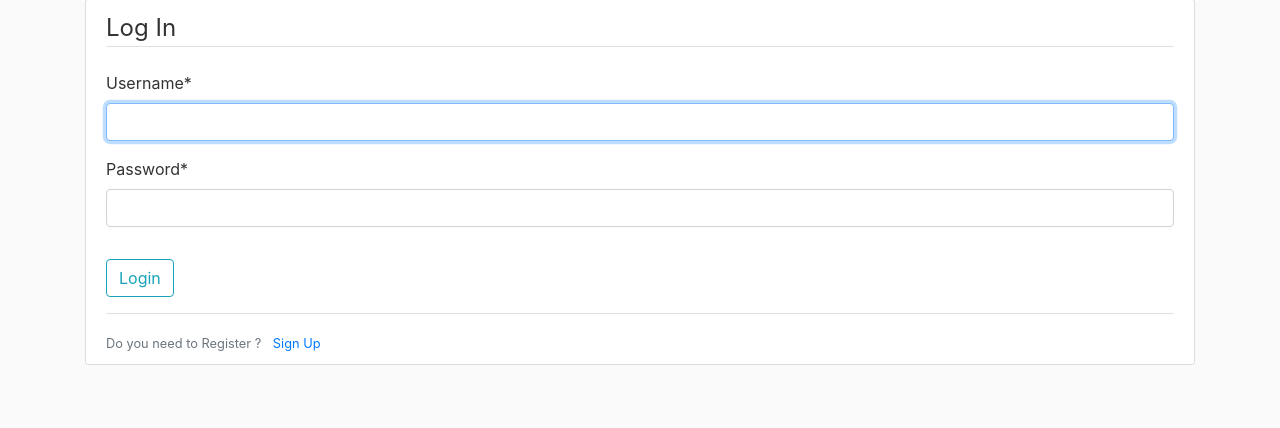
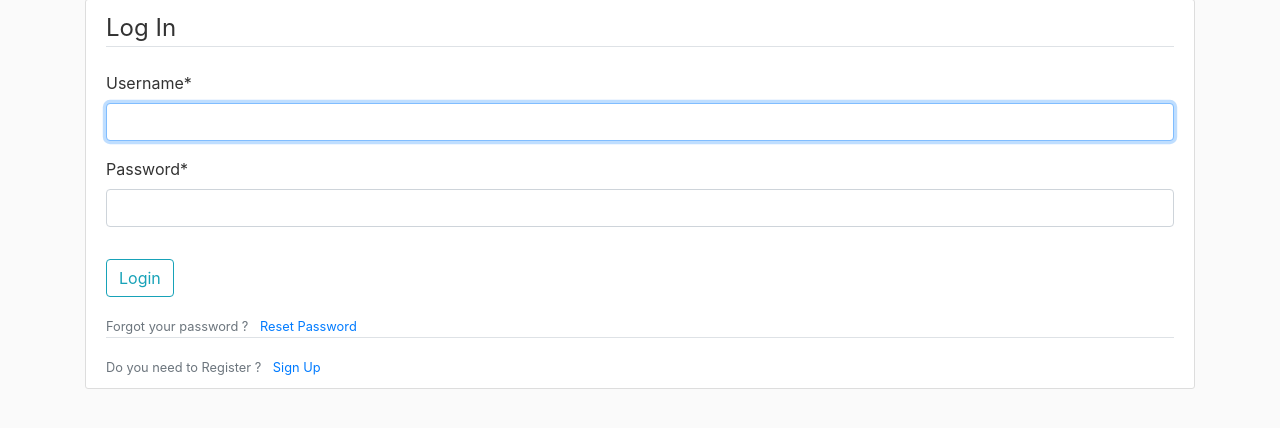
Before and after one commit to enricoDec/JourneyMap, a Django app: page /login/ in a window 1280 px wide. Shown: the part 81-509 px from the top of the page. Run offline with Django 3.2, Linux system fonts and the light colour scheme; some libraries are stand-ins or nearby versions.

Commit message:
add Password Reset function

```diff
--- /dev/null
+++ b/Users/templates/Users/password_reset_done.html
@@ -0,0 +1,5 @@
+{% extends "Users/base.html" %}
+{% load i18n %}
+{% block content %}
+    <div class="alert alert-info">{% trans 'An email has been sent' %}</div>
+{% endblock content %}
--- a/Users/templates/Users/sign_in.html
+++ b/Users/templates/Users/sign_in.html
@@ -13,6 +13,12 @@
             <div class="form-group">
                 <button class="btn btn-outline-info" type="submit">{% trans 'Login' %}</button>
             </div>
+            <div>
+                <small class="text-muted">
+                    {% trans 'Forgot your password ?' %}
+                    <a class="ml-2" href="{% url 'password_reset' %}">{% trans 'Reset Password' %}</a>
+                </small>
+            </div>
         </form>
         <div class="border-top pt-3">
             <small class="text-muted">
--- a/WebApplication/urls.py
+++ b/WebApplication/urls.py
@@ -13,12 +13,13 @@ Including another URLconf
     1. Import the include() function: from django.urls import include, path
     2. Add a URL to urlpatterns:  path('blog/', include('blog.urls'))
 """
+from django.conf import settings
+from django.conf.urls.static import static
 from django.contrib import admin
+from django.contrib.auth import views as auth_views
 from django.urls import path, include
+
 from Users import views as user_view
-from django.contrib.auth import views as auth_views
-from django.conf.urls.static import static
-from django.conf import settings
 
 urlpatterns = [
     path('i18n/', include('django.conf.urls.i18n')),
@@ -27,6 +28,17 @@ urlpatterns = [
     path('login/', auth_views.LoginView.as_view(template_name='Users/sign_in.html'), name='login'),
     path('logout/', auth_views.LogoutView.as_view(template_name='Users/sign_out.html'), name='logout'),
     path('profile/', user_view.profile, name='profile'),
+    path('password-reset/', auth_views.PasswordResetView.as_view(template_name='Users/password_reset.html'),
+         name='password_reset'),
+    path('password-reset/done/',
+         auth_views.PasswordResetDoneView.as_view(template_name='Users/password_reset_done.html'),
+         name='password_reset_done'),
+    path('password-reset-confirm/<uidb64>/<token>/',
+         auth_views.PasswordResetConfirmView.as_view(template_name='Users/password_reset_confirm.html'),
+         name='password_reset_confirm'),
+    path('password-reset-complete/',
+         auth_views.PasswordResetCompleteView.as_view(template_name='Users/password_reset_complete.html'),
+         name='password_reset_complete'),
     path('', include('JourneyMap.urls')),
 ]
 
```
Also changed, not shown: JourneyMap/models.py (+2 -10 lines), Users/templates/Users/password_reset.html (added, +20 -0 lines), Users/templates/Users/password_reset_complete.html (added, +7 -0 lines), Users/templates/Users/password_reset_confirm.html (added, +20 -0 lines), WebApplication/settings.py (+10 -0 lines).
